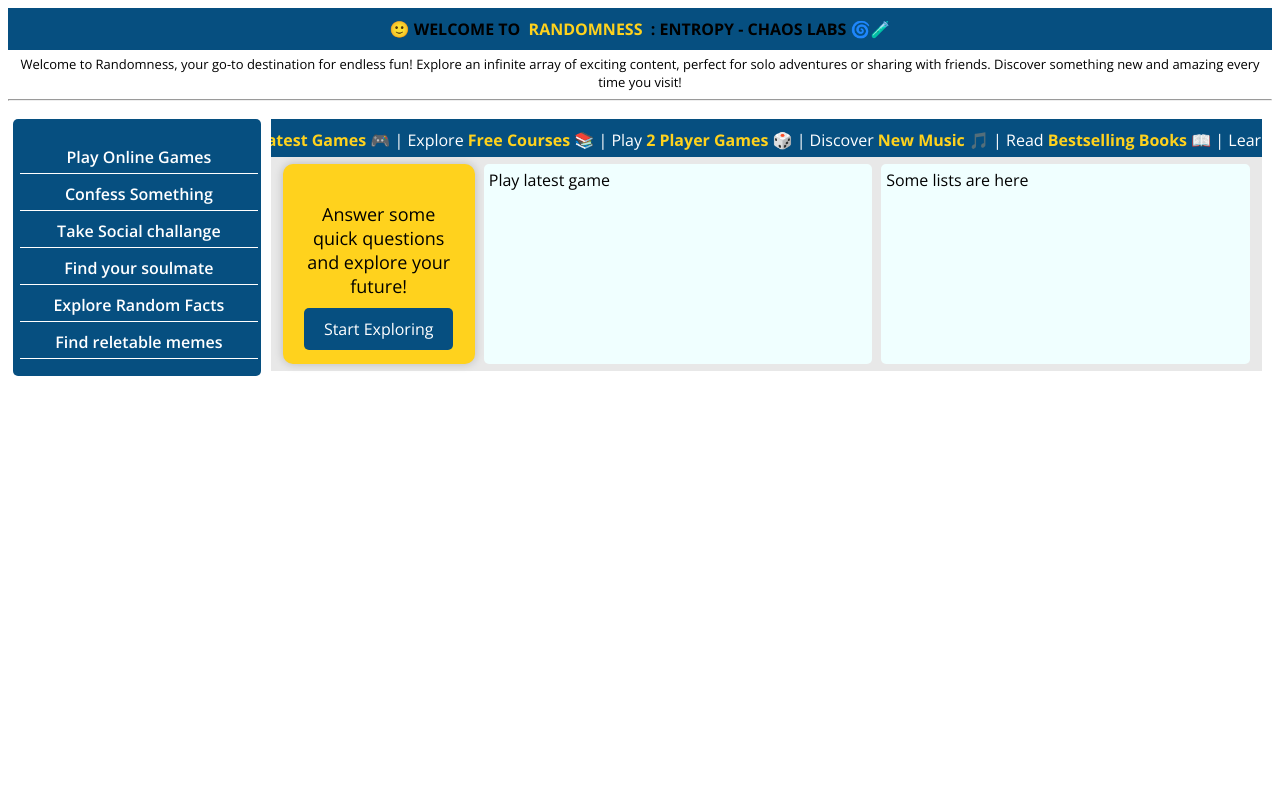
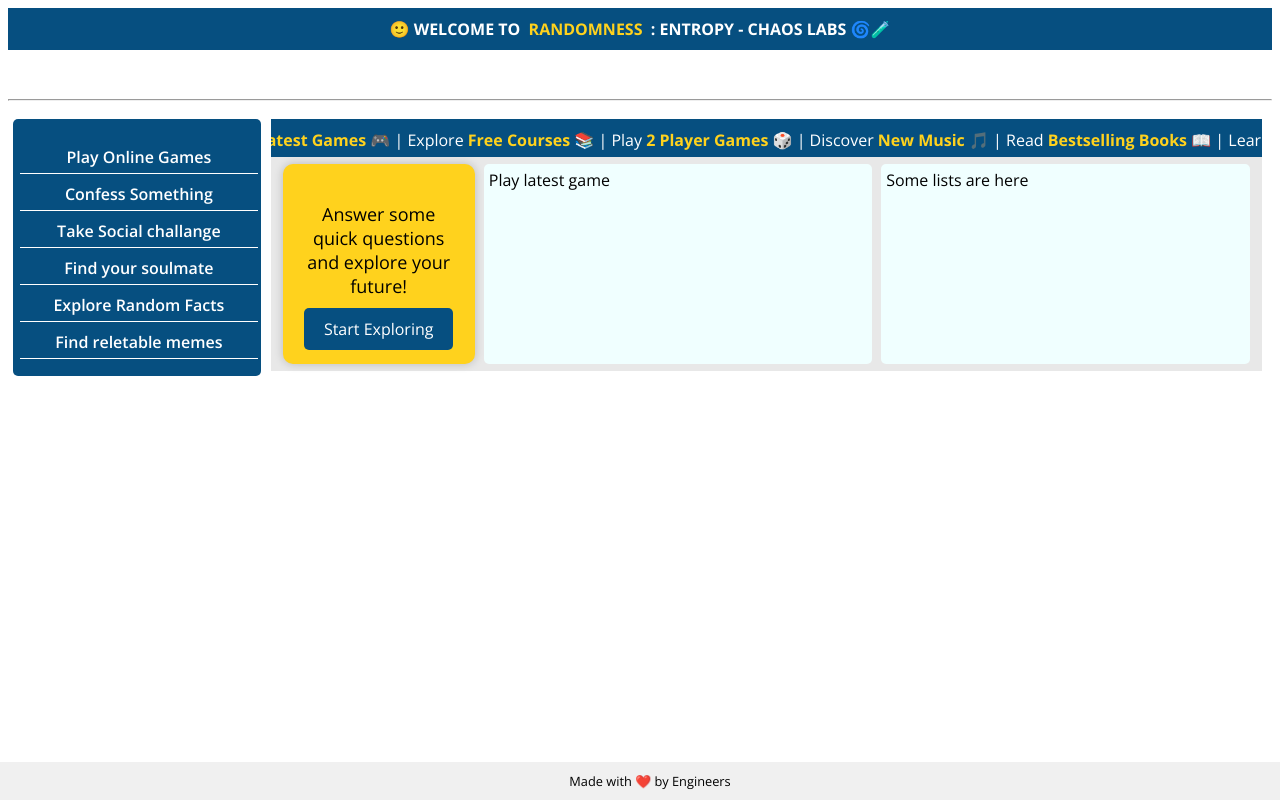
Before and after one commit to High-Entropy-X/chaos-lab, a plain HTML site: page index.html in a window 1280 px wide. Drawn offline with nearby package versions, Linux system fonts and the light colour scheme.

Commit message:
Something modified this time

```diff
--- a/css/homepage.css
+++ b/css/homepage.css
@@ -6,10 +6,11 @@
   padding: 10px;
   align-items: center;
   justify-content: center;
+  color: var(--text-color);
 }
 
 .header_info{
-  color: var(--text-color-2);
+  color: var(--text-color);
   margin: auto;
   align-items: center;
   text-align: center;
@@ -26,6 +27,26 @@
   justify-content: center;
   height: 100%;
 }
+
+
+/* Footer */
+
+.footer {
+  background-color: #f0f0f0; /* Optional: Background color for the footer */
+  text-align: center;
+  padding: 10px;
+  position: fixed;
+  bottom: 0;
+  left: 0;
+  width: 100%;
+  font-size: 0.8em; /* Smaller font size */
+}
+
+.heart {
+  color: red; /* Make the heart red */
+}
+
+
 /* Quick Links panel ...  */
 .quick-links-panel {
   top: 0;
--- a/index.html
+++ b/index.html
@@ -84,6 +84,9 @@
 
   </div>
 </div>
+<footer class="footer">
+  Made with <span class="heart">❤️</span> by Engineers
+</footer>
 
 </body>
 </html>
```
